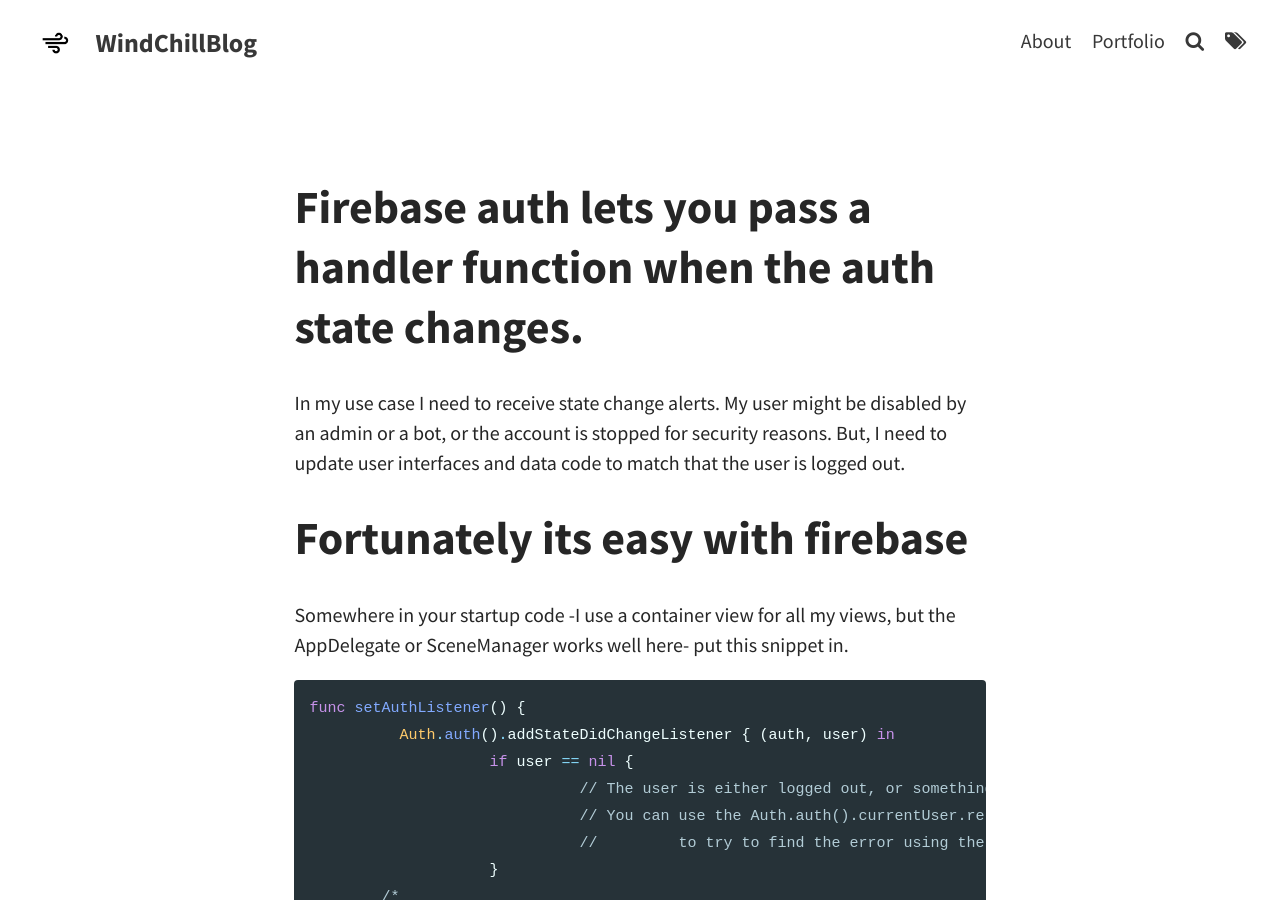
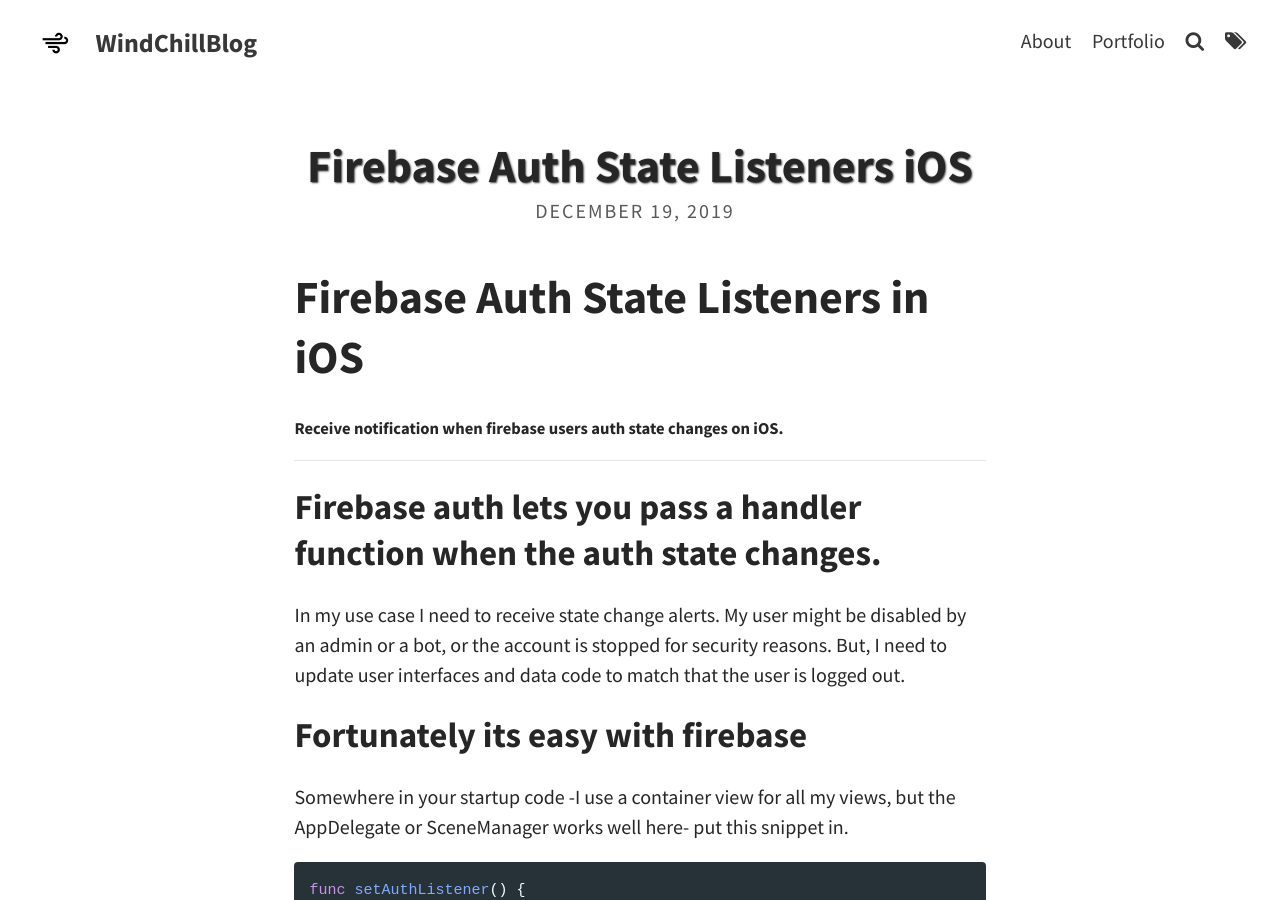
Before and after one commit to thecoolwinter/blog, a Jekyll site: the page built from _posts/2019-12-19-Firebase-Auth-State-Listeners-iOS.md, in a window 1280 px wide and 900 px high. Built offline with Jekyll 4.4.1, drawn with Linux system fonts in a browser that asks for light colours.

Commit message:
posts updated

````diff
--- a/_includes/head.html
+++ b/_includes/head.html
@@ -11,6 +11,7 @@
         gtag('js', new Date());
         gtag('config', 'UA-158895203-1');
     </script>
+
 
 
     <!-- Main JS (navbar.js, katex_init.js and masonry_init.js)-->
--- a/_posts/2019-12-19-Firebase-Auth-State-Listeners-iOS.md
+++ b/_posts/2019-12-19-Firebase-Auth-State-Listeners-iOS.md
@@ -1,18 +1,25 @@
 ---
 layout: post
 title: Firebase Auth State Listeners iOS
-hide_title: true
 tags: [Realm, Swift, iOS]
 excerpt: Receive notification when firebase users auth state changes on iOS.
 author: thecoolwinter
 published: true
 ---
 
-# Firebase auth lets you pass a handler function when the auth state changes.
+# Firebase Auth State Listeners in iOS
+
+##### Receive notification when firebase users auth state changes on iOS.
+
+------
+
+
+
+## Firebase auth lets you pass a handler function when the auth state changes.
 
 In my use case I need to receive state change alerts. My user might be disabled by an admin or a bot, or the account is stopped for security reasons. But, I need to update user interfaces and data code to match that the user is logged out.
 
-# Fortunately its easy with firebase
+## Fortunately its easy with firebase
 
 Somewhere in your startup code -I use a container view for all my views, but the AppDelegate or SceneManager works well here- put this snippet in.
 
@@ -20,14 +27,14 @@
 func setAuthListener() {
 	  Auth.auth().addStateDidChangeListener { (auth, user) in
 		    if user == nil {
-			      // The user is either logged out, or something went wrong.
-			      // You can use the Auth.auth().currentUser.reload() function
-			      //	 to try to find the error using the FIRErrorCode enum
+// The user is either logged out, or something went wrong.
+// You can use the Auth.auth().currentUser.reload() function
+// to try to find the error using the FIRErrorCode enum
 		    }
-        /*
-         Otherwise, we now have a signed in user. Usually that just means
-         we carry on, but you could put some custom handler here too.
-        */
+/*
+Otherwise, we now have a signed in user. Usually that just means
+we carry on, but you could put some custom handler here too.
+*/
 	  }
 }
 ```
````
Also changed, not shown: _posts/2019-12-17-Save-Array-Of-Any-Object-In-Realm.md (+8 -0 lines), _posts/2019-6-12-sub-to-rss-feed-in-IFTTT.md (+8 -0 lines), _posts/2020-2-21-Easy-Container-Controllers-in-Swift.md (+81 -4 lines).
